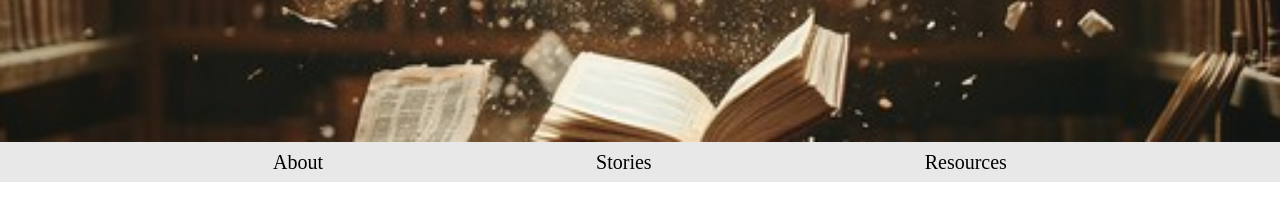
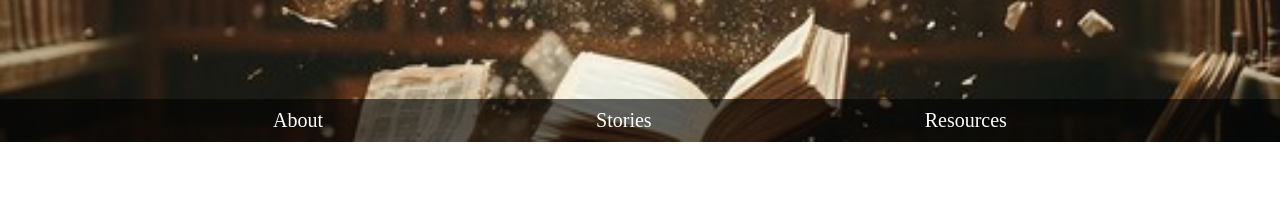
Before and after one commit to lexiemidtun/storiesofthecity, a plain HTML site: page index.html in a window 1280 px wide. Shown: the part 258-478 px from the top of the page. Drawn offline with Linux system fonts and the light colour scheme.

Commit message:
nav bar changes

```diff
--- a/styles.css
+++ b/styles.css
@@ -10,6 +10,7 @@ header{
 
 	display: flex;
 	width: 100%;
+	position: relative;
 
 
 
@@ -51,18 +52,21 @@ header.mainscreen h1{
 
 /*Bar with the links to pages*/
 nav {
-	background-color: #e8e8e8;
+	position: absolute;
+	bottom: 0;
+	left: 0;
+	width:100%;
+
+	background-color: rgba(0,0,0,0.6);
 	display: flex;
-
 	justify-content: space-evenly;
 	align-items: center;
-	min-height : 40px;
-	width: 100%;
+	padding: 10px 0;
 }
 
 nav a{
 	font-size: 20px;
-	color: black;
+	color: white;
 	text-decoration: none;
 
 }
```
Also changed, not shown: index.html (+6 -3 lines).
